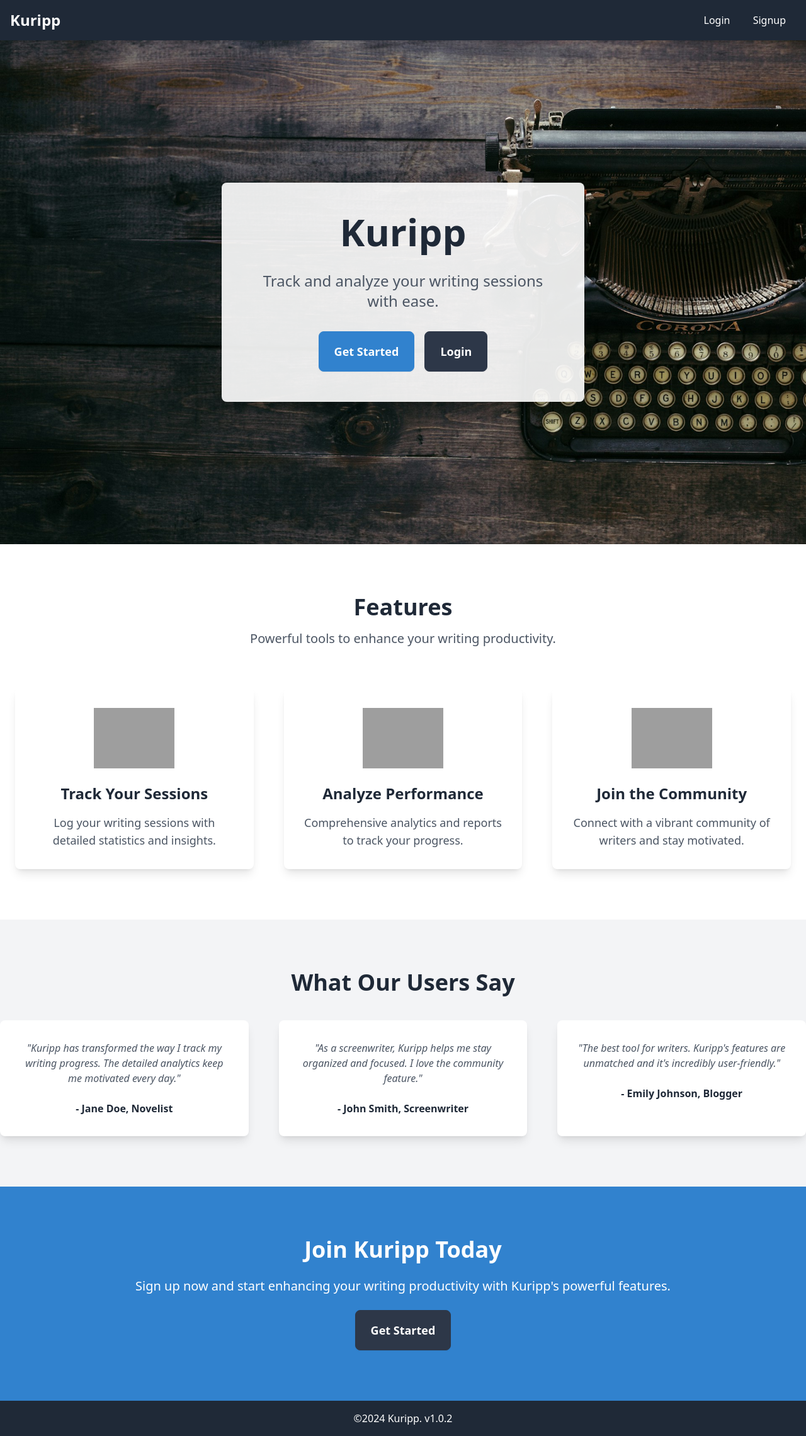
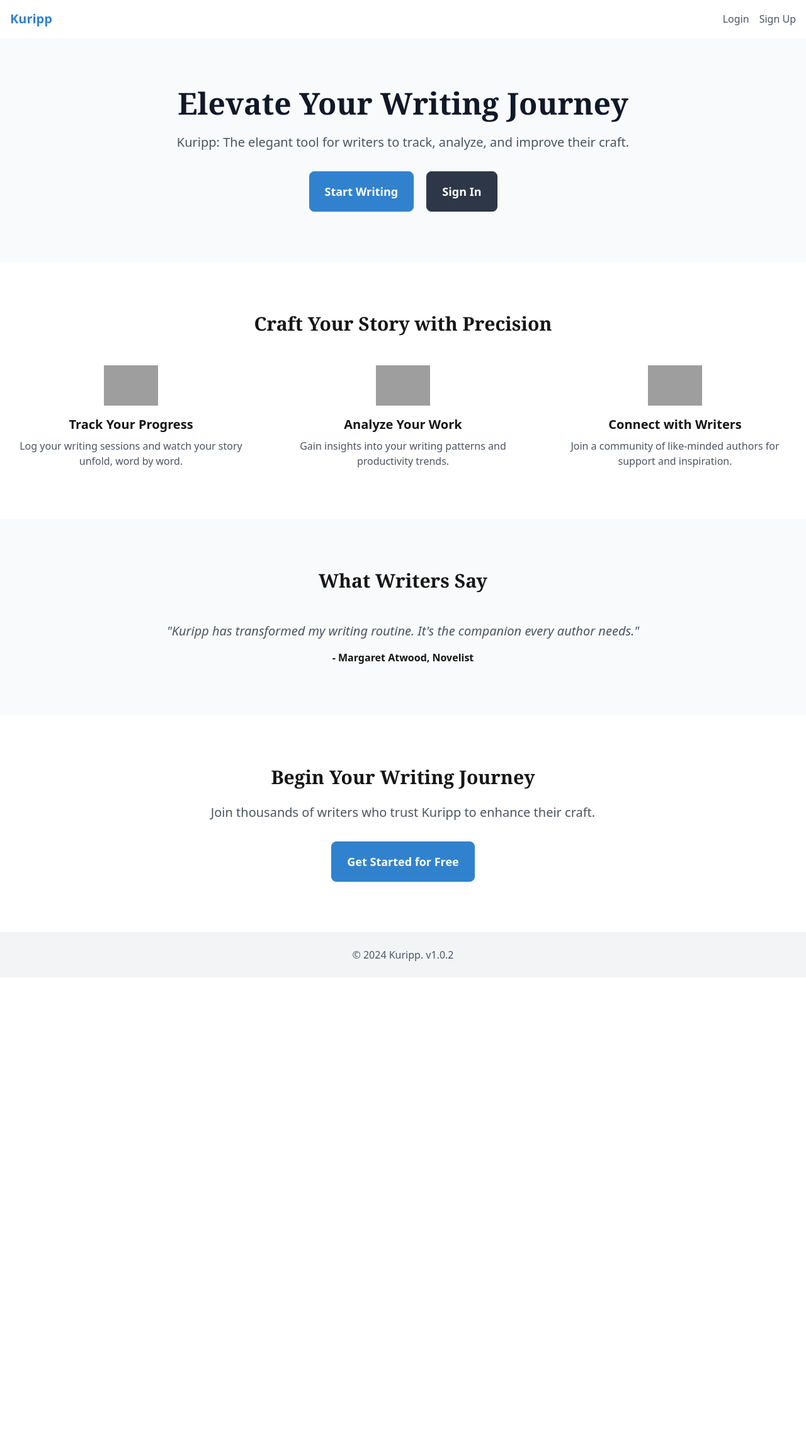
Before and after one commit to rishikeshsreehari/kuripp, a Django app: page / in a window 1280 px wide. Shown: the whole page at 63% size. After the commit the page ends 1526 px from the top, so only its background shows below. Run offline with Django 4.2, Linux system fonts and the light colour scheme; grey boxes are pictures that could not be loaded.

Commit message:
updated landing page design

```diff
--- a/config.py
+++ b/config.py
@@ -1 +1 @@
-FOOTER_TEXT = "©2024 Kuripp. v1.0.2 "
+FOOTER_TEXT = "v1.0.2 "
--- a/static/css/output.css
+++ b/static/css/output.css
@@ -1356,6 +1356,22 @@ html {
   position: static;
 }
 
+.absolute {
+  position: absolute;
+}
+
+.relative {
+  position: relative;
+}
+
+.left-1\/2 {
+  left: 50%;
+}
+
+.top-1\/2 {
+  top: 50%;
+}
+
 .mx-auto {
   margin-left: auto;
   margin-right: auto;
@@ -1365,6 +1381,10 @@ html {
   margin-bottom: 2.5rem;
 }
 
+.mb-16 {
+  margin-bottom: 4rem;
+}
+
 .mb-2 {
   margin-bottom: 0.5rem;
 }
@@ -1393,12 +1417,16 @@ html {
   margin-top: auto;
 }
 
-.mb-16 {
-  margin-bottom: 4rem;
-}
-
-.mb-8 {
-  margin-bottom: 2rem;
+.mr-4 {
+  margin-right: 1rem;
+}
+
+.mt-8 {
+  margin-top: 2rem;
+}
+
+.mb-12 {
+  margin-bottom: 3rem;
 }
 
 .block {
@@ -1413,26 +1441,26 @@ html {
   display: grid;
 }
 
+.h-24 {
+  height: 6rem;
+}
+
+.h-6 {
+  height: 1.5rem;
+}
+
+.h-auto {
+  height: auto;
+}
+
+.h-screen {
+  height: 100vh;
+}
+
 .h-16 {
   height: 4rem;
 }
 
-.h-24 {
-  height: 6rem;
-}
-
-.h-6 {
-  height: 1.5rem;
-}
-
-.h-auto {
-  height: auto;
-}
-
-.h-screen {
-  height: 100vh;
-}
-
 .min-h-screen {
   min-height: 100vh;
 }
@@ -1449,16 +1477,20 @@ html {
   width: 100%;
 }
 
+.max-w-md {
+  max-width: 28rem;
+}
+
+.max-w-xl {
+  max-width: 36rem;
+}
+
 .max-w-2xl {
   max-width: 42rem;
 }
 
-.max-w-md {
-  max-width: 28rem;
-}
-
-.max-w-xl {
-  max-width: 36rem;
+.max-w-4xl {
+  max-width: 56rem;
 }
 
 .flex-shrink-0 {
@@ -1543,8 +1585,14 @@ html {
   background-color: rgb(255 255 255 / var(--tw-bg-opacity));
 }
 
-.bg-opacity-80 {
-  --tw-bg-opacity: 0.8;
+.bg-neutral {
+  --tw-bg-opacity: 1;
+  background-color: var(--fallback-n,oklch(var(--n)/var(--tw-bg-opacity)));
+}
+
+.bg-gray-50 {
+  --tw-bg-opacity: 1;
+  background-color: rgb(249 250 251 / var(--tw-bg-opacity));
 }
 
 .bg-opacity-90 {
@@ -1584,6 +1624,11 @@ html {
   padding-right: 1rem;
 }
 
+.px-6 {
+  padding-left: 1.5rem;
+  padding-right: 1.5rem;
+}
+
 .px-8 {
   padding-left: 2rem;
   padding-right: 2rem;
@@ -1609,9 +1654,14 @@ html {
   padding-bottom: 2rem;
 }
 
-.px-6 {
-  padding-left: 1.5rem;
-  padding-right: 1.5rem;
+.py-2 {
+  padding-top: 0.5rem;
+  padding-bottom: 0.5rem;
+}
+
+.py-6 {
+  padding-top: 1.5rem;
+  padding-bottom: 1.5rem;
 }
 
 .pb-2 {
@@ -1628,6 +1678,14 @@ html {
 
 .text-center {
   text-align: center;
+}
+
+.font-sans {
+  font-family: ui-sans-serif, system-ui, sans-serif, "Apple Color Emoji", "Segoe UI Emoji", "Segoe UI Symbol", "Noto Color Emoji";
+}
+
+.font-serif {
+  font-family: ui-serif, Georgia, Cambria, "Times New Roman", Times, serif;
 }
 
 .text-2xl {
@@ -1635,6 +1693,26 @@ html {
   line-height: 2rem;
 }
 
+.text-4xl {
+  font-size: 2.25rem;
+  line-height: 2.5rem;
+}
+
+.text-6xl {
+  font-size: 3.75rem;
+  line-height: 1;
+}
+
+.text-lg {
+  font-size: 1.125rem;
+  line-height: 1.75rem;
+}
+
+.text-xl {
+  font-size: 1.25rem;
+  line-height: 1.75rem;
+}
+
 .text-3xl {
   font-size: 1.875rem;
   line-height: 2.25rem;
@@ -1645,26 +1723,6 @@ html {
   line-height: 1;
 }
 
-.text-lg {
-  font-size: 1.125rem;
-  line-height: 1.75rem;
-}
-
-.text-xl {
-  font-size: 1.25rem;
-  line-height: 1.75rem;
-}
-
-.text-4xl {
-  font-size: 2.25rem;
-  line-height: 2.5rem;
-}
-
-.text-6xl {
-  font-size: 3.75rem;
-  line-height: 1;
-}
-
 .font-bold {
   font-weight: 700;
 }
@@ -1691,9 +1749,9 @@ html {
   color: rgb(75 85 99 / var(--tw-text-opacity));
 }
 
-.text-gray-700 {
+.text-gray-800 {
   --tw-text-opacity: 1;
-  color: rgb(55 65 81 / var(--tw-text-opacity));
+  color: rgb(31 41 55 / var(--tw-text-opacity));
 }
 
 .text-primary {
@@ -1706,19 +1764,18 @@ html {
   color: rgb(255 255 255 / var(--tw-text-opacity));
 }
 
-.text-gray-800 {
+.text-gray-900 {
   --tw-text-opacity: 1;
-  color: rgb(31 41 55 / var(--tw-text-opacity));
+  color: rgb(17 24 39 / var(--tw-text-opacity));
 }
 
 .underline {
   text-decoration-line: underline;
 }
 
-.shadow {
-  --tw-shadow: 0 1px 3px 0 rgb(0 0 0 / 0.1), 0 1px 2px -1px rgb(0 0 0 / 0.1);
-  --tw-shadow-colored: 0 1px 3px 0 var(--tw-shadow-color), 0 1px 2px -1px var(--tw-shadow-color);
-  box-shadow: var(--tw-ring-offset-shadow, 0 0 #0000), var(--tw-ring-shadow, 0 0 #0000), var(--tw-shadow);
+.antialiased {
+  -webkit-font-smoothing: antialiased;
+  -moz-osx-font-smoothing: grayscale;
 }
 
 .shadow-lg {
@@ -1730,6 +1787,12 @@ html {
 .shadow-md {
   --tw-shadow: 0 4px 6px -1px rgb(0 0 0 / 0.1), 0 2px 4px -2px rgb(0 0 0 / 0.1);
   --tw-shadow-colored: 0 4px 6px -1px var(--tw-shadow-color), 0 2px 4px -2px var(--tw-shadow-color);
+  box-shadow: var(--tw-ring-offset-shadow, 0 0 #0000), var(--tw-ring-shadow, 0 0 #0000), var(--tw-shadow);
+}
+
+.shadow {
+  --tw-shadow: 0 1px 3px 0 rgb(0 0 0 / 0.1), 0 1px 2px -1px rgb(0 0 0 / 0.1);
+  --tw-shadow-colored: 0 1px 3px 0 var(--tw-shadow-color), 0 1px 2px -1px var(--tw-shadow-color);
   box-shadow: var(--tw-ring-offset-shadow, 0 0 #0000), var(--tw-ring-shadow, 0 0 #0000), var(--tw-shadow);
 }
 
--- a/templates/base.html
+++ b/templates/base.html
@@ -1,45 +1,17 @@
-
 <!DOCTYPE html>
 <html lang="en">
-<head>
-    <meta charset="UTF-8">
-    <meta name="viewport" content="width=device-width, initial-scale=1.0">
-    <title>{% block title %}Kuripp{% endblock %}</title>
-    {% load static %}
-    <link rel="stylesheet" href="{% static 'css/output.css' %}">
-</head>
+{% include 'head.html' %}
 <body class="flex flex-col min-h-screen">
+    {% include 'header.html' %}
 
-    <!-- Header -->
-    <header class="bg-gray-800 text-white py-4">
-        <div class="container mx-auto flex justify-between items-center px-4">
-            <div class="logo">
-                <a href="{% url 'home' %}" class="text-2xl font-bold">Kuripp</a>
-            </div>
-            <nav>
-                {% if user.is_authenticated %}
-                    <a href="{% url 'home' %}" class="px-4">Home</a>
-                    <a href="{% url 'profile' %}" class="px-4">Profile</a>
-                    <a href="{% url 'logout' %}" class="px-4">Logout</a>
-                {% else %}
-                    <a href="{% url 'login' %}" class="px-4">Login</a>
-                    <a href="{% url 'signup' %}" class="px-4">Signup</a>
-                {% endif %}
-            </nav>
-        </div>
-    </header>
-
-    <!-- Main content -->
     <main class="flex-grow">
-        {% block content %}{% endblock %}
+        {% block content %}
+        {% endblock %}
     </main>
 
-    <!-- Footer -->
-    <footer class="bg-gray-800 text-white py-4 mt-auto w-full">
-        <div class="container mx-auto text-center">
-            {{ footer_text }}
-        </div>
-    </footer>
+    {% include 'footer.html' %}
 
+    {% block extra_js %}
+    {% endblock %}
 </body>
 </html>
--- /dev/null
+++ b/templates/footer.html
@@ -0,0 +1,5 @@
+<footer class="bg-gray-100 py-6">
+    <div class="container mx-auto px-4 text-center text-gray-600">
+        <p>&copy; 2024 Kuripp.    {{ footer_text }}</p>
+    </div>
+</footer>
--- /dev/null
+++ b/templates/head.html
@@ -0,0 +1,9 @@
+{% load static %}
+<head>
+    <meta charset="UTF-8">
+    <meta name="viewport" content="width=device-width, initial-scale=1.0">
+    <title>{% block title %}Kuripp{% endblock %}</title>
+    {% load static %}
+    <link rel="stylesheet" href="{% static 'css/output.css' %}">
+    {% block extra_head %}{% endblock %}
+</head>
--- a/templates/header.html
+++ b/templates/header.html
@@ -1,15 +1,25 @@
-<header class="bg-gray-800 text-white py-4">
-    <div class="container mx-auto flex justify-between items-center px-4">
-        <h1 class="text-2xl font-bold">Kuripp</h1>
-        <nav>
-            <ul class="flex space-x-4">
+{% load static %}
+<header class="bg-white shadow-md">
+    <nav class="container mx-auto px-4 py-4 relative">
+        <div class="flex justify-between items-center">
+            <a href="{% url 'home' %}" class="text-xl font-bold text-primary">Kuripp</a>
+
+            <div class="flex items-center space-x-4">
                 {% if user.is_authenticated %}
-                    <li><a href="{% url 'profile' %}" class="hover:underline">Profile</a></li>
-                    <li><a href="{% url 'logout' %}" class="hover:underline">Logout</a></li>
+                    <a href="{% url 'home' %}" class="text-gray-600 hover:text-primary">Dashboard</a>
+                    <a href="{% url 'profile' %}" class="text-gray-600 hover:text-primary">Profile</a>
+                    <a href="{% url 'logout' %}" class="text-gray-600 hover:text-primary">Logout</a>
                 {% else %}
-                    <li><a href="{% url 'login' %}" class="hover:underline">Login</a></li>
+                    <a href="{% url 'login' %}" class="text-gray-600 hover:text-primary">Login</a>
+                    <a href="{% url 'signup' %}" class="text-gray-600 hover:text-primary">Sign Up</a>
                 {% endif %}
-            </ul>
-        </nav>
-    </div>
+            </div>
+        </div>
+
+        {% if user.is_authenticated %}
+        <div class="absolute left-1/2 top-1/2 transform -translate-x-1/2 -translate-y-1/2">
+            <a href="{% url 'add_session' %}" class="btn btn-primary">Log Session</a>
+        </div>
+        {% endif %}
+    </nav>
 </header>
--- a/templates/landing.html
+++ b/templates/landing.html
@@ -1,69 +1,60 @@
 {% extends "base.html" %}
 {% load static %}
-{% block title %}Welcome to Kuripp{% endblock %}
+{% block title %}Kuripp - Your Writing Companion{% endblock %}
 {% block content %}
-
-<div class="hero bg-cover bg-center h-screen flex items-center justify-center" style="background-image: url('{% static 'images/landing-bg.jpg' %}');">
-    <div class="text-center bg-white bg-opacity-90 p-12 rounded-lg shadow-lg max-w-xl mx-auto">
-        <h1 class="text-6xl font-extrabold text-gray-800 mb-8">Kuripp</h1>
-        <p class="text-2xl text-gray-600 mb-8">Track and analyze your writing sessions with ease.</p>
-        <div class="flex justify-center space-x-4">
-            <a href="{% url 'signup' %}" class="btn btn-primary btn-lg">Get Started</a>
-            <a href="{% url 'login' %}" class="btn btn-secondary btn-lg">Login</a>
+<header class="bg-gray-50 py-20">
+    <div class="container mx-auto px-4">
+        <div class="max-w-4xl mx-auto text-center">
+            <h1 class="text-5xl font-serif font-bold text-gray-900 mb-6">Elevate Your Writing Journey</h1>
+            <p class="text-xl text-gray-600 mb-8">Kuripp: The elegant tool for writers to track, analyze, and improve their craft.</p>
+            <div class="space-x-4">
+                <a href="{% url 'signup' %}" class="btn btn-primary btn-lg">Start Writing</a>
+                <a href="{% url 'login' %}" class="btn btn-secondary btn-lg">Sign In</a>
             </div>
         </div>
     </div>
+</header>
 
-<div class="container mx-auto py-20 px-6">
-    <div class="text-center mb-16">
-        <h2 class="text-4xl font-bold text-gray-800 mb-4">Features</h2>
-        <p class="text-xl text-gray-600">Powerful tools to enhance your writing productivity.</p>
+<section class="py-20">
+    <div class="container mx-auto px-4">
+        <h2 class="text-3xl font-serif font-bold text-center mb-12">Craft Your Story with Precision</h2>
+        <div class="grid grid-cols-1 md:grid-cols-3 gap-12">
+            <div class="text-center">
+                <img src="{% static 'images/icon-track.svg' %}" alt="Track" class="h-16 mx-auto mb-4">
+                <h3 class="text-xl font-semibold mb-2">Track Your Progress</h3>
+                <p class="text-gray-600">Log your writing sessions and watch your story unfold, word by word.</p>
             </div>
-    <div class="grid grid-cols-1 md:grid-cols-3 gap-12">
-        <div class="bg-white p-8 rounded-lg shadow-lg text-center transition-transform transform hover:scale-105">
-            <img src="{% static 'images/feature-1.svg' %}" alt="Track Your Sessions" class="mx-auto h-24 mb-6">
-            <h3 class="text-2xl font-semibold text-gray-800 mb-4">Track Your Sessions</h3>
-            <p class="text-lg text-gray-600">Log your writing sessions with detailed statistics and insights.</p>
+            <div class="text-center">
+                <img src="{% static 'images/icon-analyze.svg' %}" alt="Analyze" class="h-16 mx-auto mb-4">
+                <h3 class="text-xl font-semibold mb-2">Analyze Your Work</h3>
+                <p class="text-gray-600">Gain insights into your writing patterns and productivity trends.</p>
             </div>
-        <div class="bg-white p-8 rounded-lg shadow-lg text-center transition-transform transform hover:scale-105">
-            <img src="{% static 'images/feature-2.svg' %}" alt="Analyze Performance" class="mx-auto h-24 mb-6">
-            <h3 class="text-2xl font-semibold text-gray-800 mb-4">Analyze Performance</h3>
-            <p class="text-lg text-gray-600">Comprehensive analytics and reports to track your progress.</p>
-        </div>
-        <div class="bg-white p-8 rounded-lg shadow-lg text-center transition-transform transform hover:scale-105">
-            <img src="{% static 'images/feature-3.svg' %}" alt="Join the Community" class="mx-auto h-24 mb-6">
-            <h3 class="text-2xl font-semibold text-gray-800 mb-4">Join the Community</h3>
-            <p class="text-lg text-gray-600">Connect with a vibrant community of writers and stay motivated.</p>
+            <div class="text-center">
+                <img src="{% static 'images/icon-community.svg' %}" alt="Connect" class="h-16 mx-auto mb-4">
+                <h3 class="text-xl font-semibold mb-2">Connect with Writers</h3>
+                <p class="text-gray-600">Join a community of like-minded authors for support and inspiration.</p>
             </div>
         </div>
     </div>
+</section>
 
-<div class="bg-gray-100 py-20">
-    <div class="container mx-auto text-center">
-        <h2 class="text-4xl font-bold text-gray-800 mb-10">What Our Users Say</h2>
-        <div class="grid grid-cols-1 md:grid-cols-3 gap-12">
-            <div class="bg-white p-8 rounded-lg shadow-lg">
-                <p class="text-gray-600 italic mb-6">"Kuripp has transformed the way I track my writing progress. The detailed analytics keep me motivated every day."</p>
-                <p class="text-gray-800 font-bold">- Jane Doe, Novelist</p>
-            </div>
-            <div class="bg-white p-8 rounded-lg shadow-lg">
-                <p class="text-gray-600 italic mb-6">"As a screenwriter, Kuripp helps me stay organized and focused. I love the community feature."</p>
-                <p class="text-gray-800 font-bold">- John Smith, Screenwriter</p>
-            </div>
-            <div class="bg-white p-8 rounded-lg shadow-lg">
-                <p class="text-gray-600 italic mb-6">"The best tool for writers. Kuripp's features are unmatched and it's incredibly user-friendly."</p>
-                <p class="text-gray-800 font-bold">- Emily Johnson, Blogger</p>
+<section class="bg-gray-50 py-20">
+    <div class="container mx-auto px-4">
+        <h2 class="text-3xl font-serif font-bold text-center mb-12">What Writers Say</h2>
+        <div class="max-w-4xl mx-auto">
+            <blockquote class="text-center italic text-xl text-gray-600 mb-4">
+                "Kuripp has transformed my writing routine. It's the companion every author needs."
+            </blockquote>
+            <p class="text-center font-semibold">- Margaret Atwood, Novelist</p>
         </div>
     </div>
+</section>
+
+<section class="py-20">
+    <div class="container mx-auto px-4 text-center">
+        <h2 class="text-3xl font-serif font-bold mb-6">Begin Your Writing Journey</h2>
+        <p class="text-xl text-gray-600 mb-8">Join thousands of writers who trust Kuripp to enhance their craft.</p>
+        <a href="{% url 'signup' %}" class="btn btn-primary btn-lg">Get Started for Free</a>
     </div>
-</div>
-
-<div class="bg-primary py-20">
-    <div class="container mx-auto text-center text-white">
-        <h2 class="text-4xl font-bold mb-6">Join Kuripp Today</h2>
-        <p class="text-xl mb-6">Sign up now and start enhancing your writing productivity with Kuripp's powerful features.</p>
-        <a href="{% url 'signup' %}" class="btn btn-secondary btn-lg">Get Started</a>
-    </div>
-</div>
-
+</section>
 {% endblock %}
```
Also changed, not shown: other parts of static/css/output.css (+20 -19 lines), templates/edit_profile.html (line endings or trailing spaces). Lines whose indentation alone changed are shown as unchanged.
